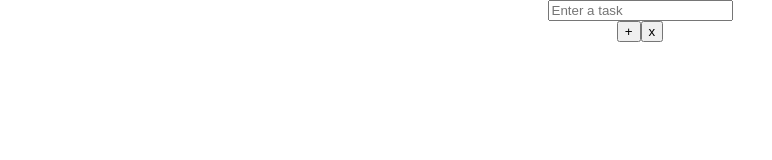
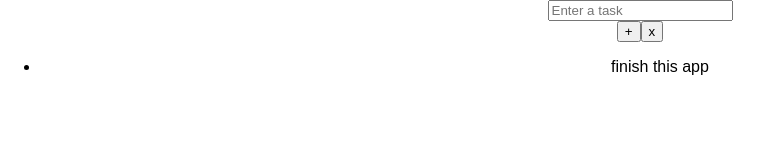
Before and after one commit to Jeffbartlett84/task-log, a React (Create React App) app: page / in a window 1280 px wide. Shown: the top 160 px of the page, without its empty margins (0-772 px from the left). Built offline with nearby package versions, Linux system fonts and the light colour scheme; the HTML template or start-up script is replaced by a standard one.

Commit message:
App contains task and openTasks state

```diff
--- a/src/App.tsx
+++ b/src/App.tsx
@@ -2,11 +2,17 @@ import * as React from 'react';
 import './App.css';
 import TaskList from './components/task-list'
 
+const id = 0;
+
 class App extends React.Component {
+  public state = {
+    openTasks: [{title: 'finish this app', id}],
+    task: '',
+  }
   public render() {
     return (
       <div className="App">
-        <TaskList currentTask='' openTasks={[]} />
+        <TaskList task={this.state.task} openTasks={this.state.openTasks} />
       </div>
     );
   }
--- a/src/components/task-list.tsx
+++ b/src/components/task-list.tsx
@@ -1,28 +1,27 @@
 import * as React from 'react';
 
 export interface IProps {
-  currentTask: string;
   openTasks: any[];
+  task: string;
 }
 
-function TaskList({currentTask, openTasks}: IProps) {
-  const taskList = openTasks.map((task) => {
-    return <li key={task.id}>{task.title}</li>
+function TaskList({task, openTasks}: IProps) {
+  const taskList = openTasks.map((t) => {
+    return <li key={t.id}>{t.title}</li>
   });
   let id: number = 0;
   function _onTaskChange(e:any):void {
     e.preventDefault();
-    currentTask = e.target.value;
+    task = e.target.value;
   }
 
   function _onTaskSubmit() {
-
     openTasks.push({
       id,
-      title: currentTask,
+      title: task,
     });
-    currentTask = '';
-    id ++
+    task = '';
+    id ++;
   }
 
   return (
--- a/tsconfig.json
+++ b/tsconfig.json
@@ -16,7 +16,7 @@
     "noImplicitAny": false,
     "strictNullChecks": true,
     "suppressImplicitAnyIndexErrors": true,
-    "noUnusedLocals": true,
+    "noUnusedLocals": true
   },
   "exclude": [
     "node_modules",
```
Also changed, not shown: 1 other file (tests, documents, lock files or other folders).
